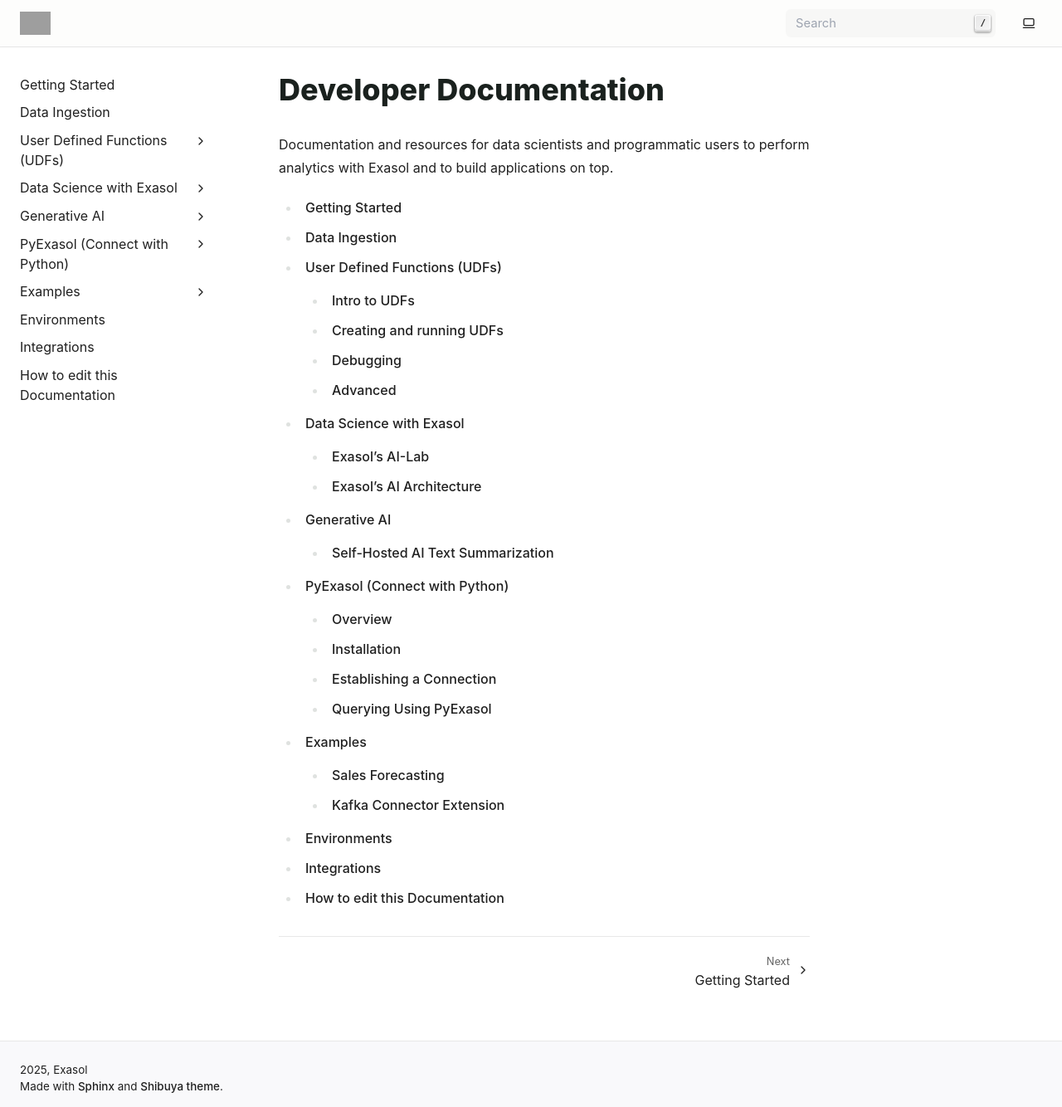
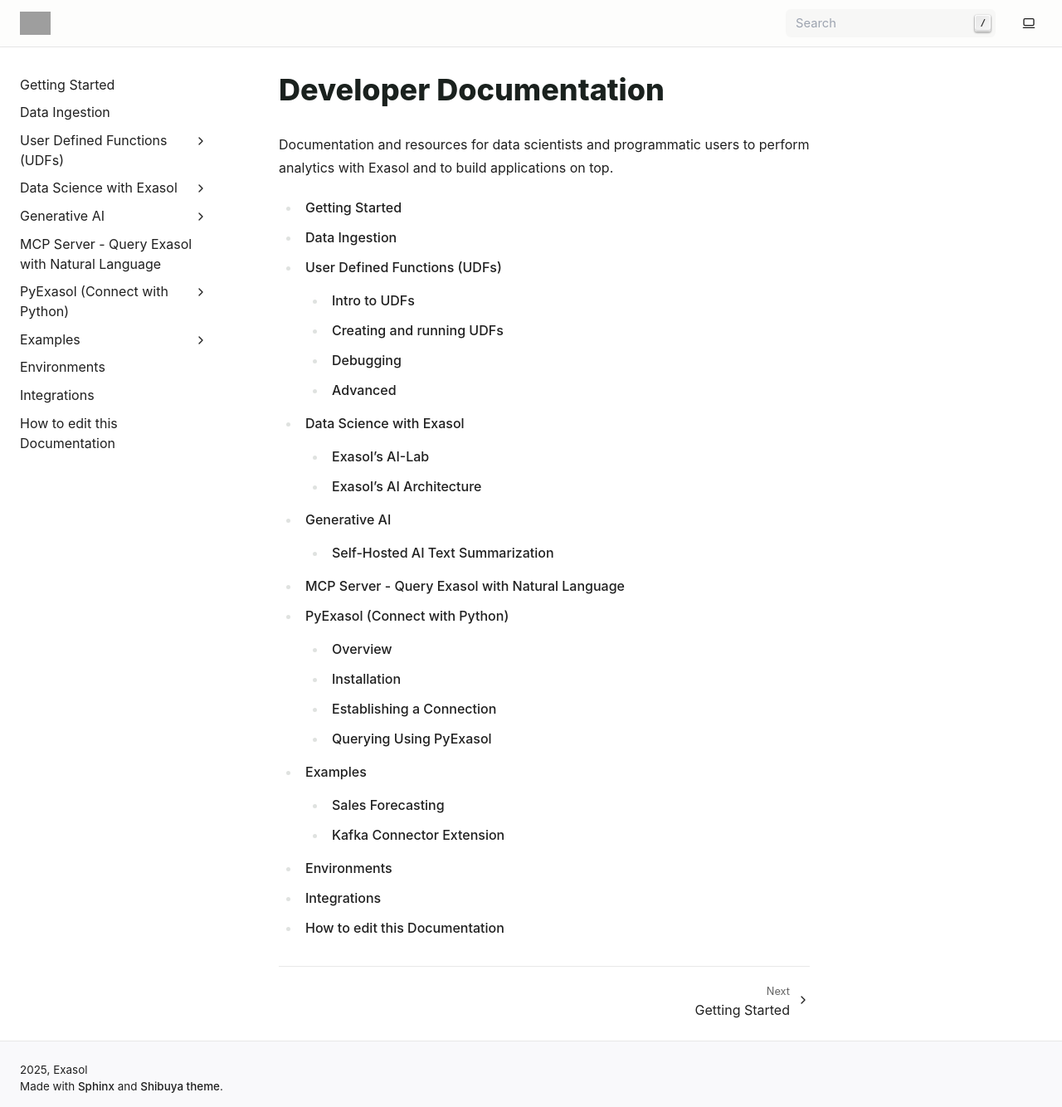
Before and after one commit to exasol/developer-documentation, a Sphinx documentation site: the page built from doc/index.rst, in a window 1280 px wide and 1334 px high. Shown: the whole window at 83% size. Built offline with Sphinx 7.4.7, drawn with Linux system fonts in a browser that asks for light colours; pages that are not in the unit, such as notebooks, are missing from menus; part of the change alters nothing that is shown; grey boxes are pictures that could not be loaded.

Commit message:
Add MCP Server documentation section
Added comprehensive documentation for the Exasol MCP Server, enabling users to query the database using natural language without SQL knowledge. The new section includes:

- Introduction to MCP Server and its capabilities
- Step-by-step setup guide for Claude Desktop
- Installation and configuration instructions
- Practical examples of natural language queries
- Remote HTTP server deployment options
- Security considerations and best practices

This addition supports the goal of making Exasol more accessible to prospects and increasing product discoverability.

Co-Authored-By: Claude Sonnet 4.5 <noreply@anthropic.com>

```diff
--- a/doc/index.rst
+++ b/doc/index.rst
@@ -12,6 +12,7 @@ Documentation and resources for data scientists and programmatic users to perfor
    UDF/index.rst
    data_science/index.rst
    gen_ai/index.rst
+   mcp_server
    connect_to_exasol/index.rst
    examples/index.rst
    environments
--- /dev/null
+++ b/doc/mcp_server.rst
@@ -0,0 +1,266 @@
+MCP Server - Query Exasol with Natural Language
+================================================
+
+The Exasol MCP (Model Context Protocol) Server enables you to interact with your Exasol database using plain English - no SQL knowledge required. It integrates seamlessly with AI assistants like Claude Desktop, allowing you to ask questions about your data in natural language and get results instantly.
+
+What is the MCP Server?
+-----------------------
+
+The MCP Server acts as a bridge between Large Language Models (LLMs) and your Exasol database. It provides AI assistants with tools to:
+
+* **Explore your database schema** - Discover tables, views, functions, and their structures
+* **Search for database objects** - Find tables and columns using keywords
+* **Execute queries** - Run SQL queries generated from natural language requests
+* **Understand your data** - Get column definitions, constraints, and relationships
+
+Instead of writing SQL like this:
+
+.. code:: sql
+
+   SELECT customer_name, SUM(order_total)
+   FROM orders
+   WHERE order_date >= '2024-01-01'
+   GROUP BY customer_name
+   ORDER BY SUM(order_total) DESC
+   LIMIT 10;
+
+You can simply ask:
+
+   *"Show me the top 10 customers by total order value this year"*
+
+The MCP Server translates your request into SQL and returns the results.
+
+🚀 Key Features
+---------------
+
+**Metadata Discovery**
+   Enumerate all database objects including schemas, tables, views, functions, and UDF scripts. Filter and search to find exactly what you need.
+
+**Object Descriptions**
+   Get detailed information about tables (columns, constraints) and functions (input/output parameters).
+
+**Keyword Search**
+   Find database objects by searching for keywords across names and descriptions.
+
+**Query Execution**
+   Run SQL queries generated by the AI assistant based on your natural language requests.
+
+Prerequisites
+-------------
+
+Before getting started, ensure you have:
+
+* Python 3.10 or higher
+* An MCP Client application (e.g., `Claude Desktop <https://claude.ai/download>`__)
+* The ``uv`` package manager
+
+Installing uv
+^^^^^^^^^^^^^
+
+Check if ``uv`` is already installed:
+
+.. code-block:: shell
+
+   uv --version
+
+On macOS, install via Homebrew:
+
+.. code-block:: shell
+
+   brew install uv
+
+For other operating systems, follow the `uv installation guide <https://docs.astral.sh/uv/getting-started/installation/>`__.
+
+Quick Setup with Claude Desktop
+--------------------------------
+
+The easiest way to get started is using the Exasol MCP Server with Claude Desktop.
+
+Step 1: Find the Configuration File
+^^^^^^^^^^^^^^^^^^^^^^^^^^^^^^^^^^^^
+
+1. Open Claude Desktop
+2. Click on **Settings**
+3. Navigate to the **Developer** tab
+4. Click **Edit Config** to open ``claude_desktop_config.json``
+
+Step 2: Add the Exasol MCP Server
+^^^^^^^^^^^^^^^^^^^^^^^^^^^^^^^^^^
+
+Add the following configuration to enable the MCP server:
+
+.. code-block:: json
+
+   {
+       "mcpServers": {
+           "exasol_db": {
+               "command": "uvx",
+               "args": ["exasol-mcp-server@latest"],
+               "env": {
+                   "EXA_DSN": "your-host:8563",
+                   "EXA_USER": "your-username",
+                   "EXA_PASSWORD": "your-password"
+               }
+           }
+       }
+   }
+
+Replace the connection parameters with your actual Exasol database credentials:
+
+* ``EXA_DSN``: Your database host and port (e.g., ``mydb.exasol.com:8563``)
+* ``EXA_USER``: Your database username
+* ``EXA_PASSWORD``: Your database password
+
+.. note::
+   With this configuration, ``uv`` will run the latest version of the MCP server in an ephemeral environment without permanently installing it.
+
+Step 3: Restart Claude Desktop
+^^^^^^^^^^^^^^^^^^^^^^^^^^^^^^^
+
+Changes to the configuration file only take effect after restarting Claude Desktop. Close and reopen the application.
+
+Step 4: Start Querying!
+^^^^^^^^^^^^^^^^^^^^^^^^
+
+Once configured, you can start asking questions about your data in Claude:
+
+* *"What tables are available in the SALES schema?"*
+* *"Show me the structure of the CUSTOMERS table"*
+* *"List all orders from the last 30 days"*
+* *"What's the average order value by region?"*
+
+The AI assistant will use the MCP Server to explore your database, generate appropriate SQL queries, and return the results in a conversational format.
+
+Installing the MCP Server Permanently
+--------------------------------------
+
+If you prefer to install the MCP server instead of running it ephemerally, use:
+
+.. code-block:: shell
+
+   uv tool install exasol-mcp-server@latest
+
+Then update your Claude configuration to use the installed version:
+
+.. code-block:: json
+
+   {
+       "mcpServers": {
+           "exasol_db": {
+               "command": "exasol-mcp-server",
+               "env": {
+                   "EXA_DSN": "your-host:8563",
+                   "EXA_USER": "your-username",
+                   "EXA_PASSWORD": "your-password"
+               }
+           }
+       }
+   }
+
+To upgrade to the latest version:
+
+.. code-block:: shell
+
+   uv tool upgrade exasol-mcp-server
+
+Running as a Remote HTTP Server
+--------------------------------
+
+For production deployments or team-wide access, you can run the MCP server as an HTTP server.
+
+Basic HTTP Server
+^^^^^^^^^^^^^^^^^
+
+Start the server with:
+
+.. code-block:: shell
+
+   exasol-mcp-server-http --host 0.0.0.0 --port 8000
+
+This creates a simple HTTP endpoint that AI clients can connect to remotely.
+
+Production Deployment
+^^^^^^^^^^^^^^^^^^^^^
+
+For production environments, consider using an ASGI server like Uvicorn or implementing a custom wrapper. Here's an example of creating a custom MCP server instance:
+
+.. code-block:: python
+
+   from exasol.ai.mcp.server import mcp_server
+
+   # Create the MCP server instance
+   exasol_mcp = mcp_server()
+
+For more deployment options and best practices, see the `FastMCP HTTP Deployment Guide <https://gofastmcp.com/deployment/http>`__.
+
+Practical Examples
+------------------
+
+Here are some examples of natural language queries you can use with the MCP Server:
+
+**Schema Exploration**
+   * *"What databases/schemas exist?"*
+   * *"List all tables in the SALES schema"*
+   * *"Show me all views related to customer data"*
+
+**Table Structure**
+   * *"Describe the ORDERS table"*
+   * *"What are the columns in the CUSTOMER_TRANSACTIONS table?"*
+   * *"Show me the constraints on the PRODUCTS table"*
+
+**Data Analysis**
+   * *"How many orders were placed last month?"*
+   * *"What's the total revenue by product category?"*
+   * *"Show me customers who haven't placed an order in 90 days"*
+   * *"What are the top 5 best-selling products?"*
+
+**Function Discovery**
+   * *"What UDF functions are available?"*
+   * *"Show me the parameters for the CALCULATE_DISCOUNT function"*
+
+Advanced Configuration
+----------------------
+
+The MCP server supports additional configuration options through environment variables and JSON configuration files.
+
+For detailed information on customizing server settings, authentication options (including OpenID), BucketFS access, and other advanced features, see the `Server Setup Guide <https://exasol.github.io/mcp-server/main/user_guide/server_setup.html>`__ in the official documentation.
+
+Using with Other AI Assistants
+-------------------------------
+
+While this guide focuses on Claude Desktop, the Exasol MCP Server works with any MCP-compatible client. The configuration pattern is similar:
+
+1. Install or run the MCP server
+2. Configure your AI client with the connection details
+3. Provide Exasol database credentials via environment variables
+
+Consult your AI assistant's documentation for specific MCP server configuration instructions.
+
+Security Considerations
+-----------------------
+
+.. important::
+   **Safe Harbor Statement**
+
+   The behavior of Large Language Models (LLMs) and autonomous AI agents cannot be fully predicted or controlled. These systems may exhibit unintended behavior including:
+
+   * Hallucinations or incorrect queries
+   * Susceptibility to adversarial prompts
+   * Execution of unforeseen actions
+
+   Such behavior may result in data leakage, unauthorized data access, or unintended data modifications.
+
+**Best Practices:**
+
+* **Use read-only database users** when possible to prevent unintended data modifications
+* **Implement proper access controls** - limit the MCP server to specific schemas or tables
+* **Monitor query execution** - review what queries are being generated and executed
+* **Sandbox sensitive environments** - don't connect production databases directly without proper safeguards
+* **Review security settings** regularly and audit AI assistant interactions with your database
+
+Learn More
+----------
+
+* `MCP Server Documentation <https://exasol.github.io/mcp-server/>`__
+* `GitHub Repository <https://github.com/exasol/mcp-server>`__
+* `Model Context Protocol Specification <https://modelcontextprotocol.io/>`__
```
